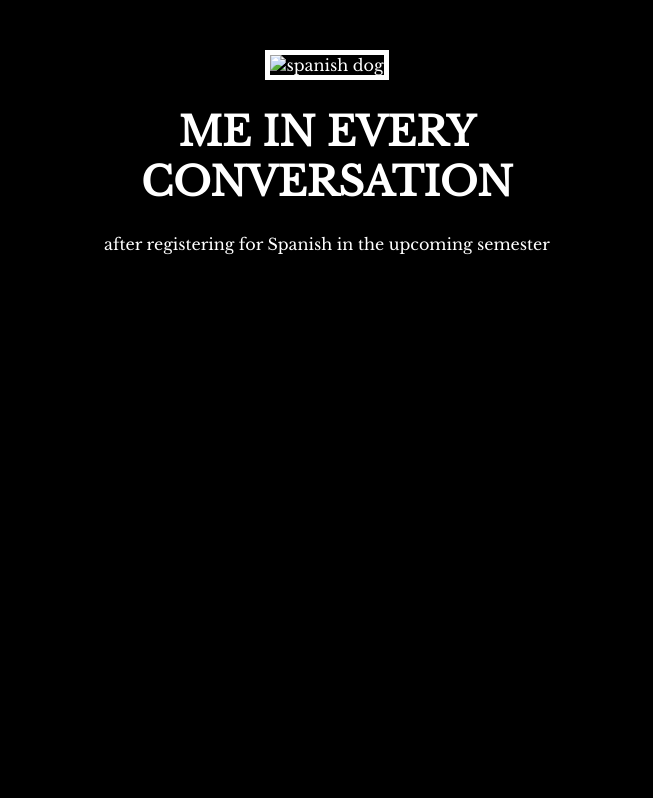
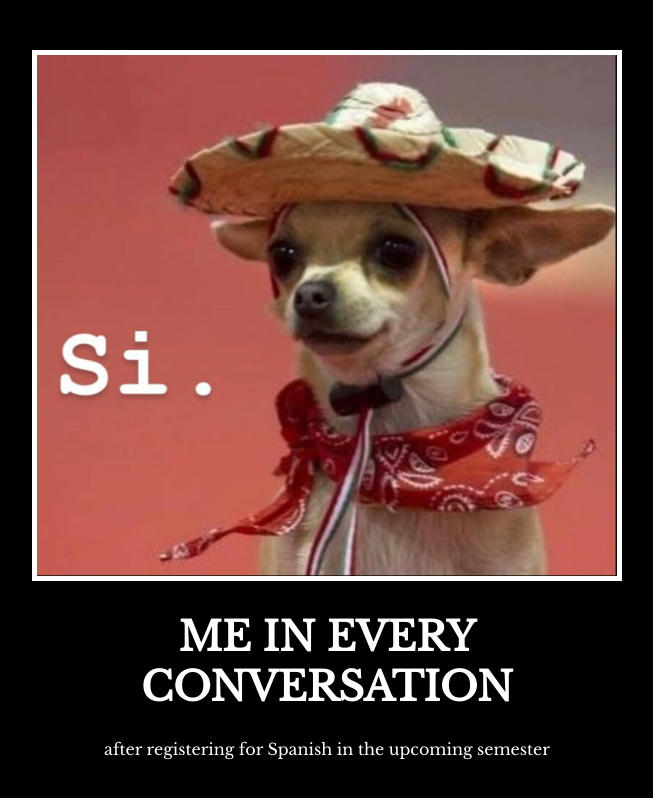
Before and after one commit to kusum-itha/poster-website, a plain HTML site: page index.html in a window 1280 px wide. Shown: the whole page, without its empty margins (313-966 px from the left). Drawn offline with nearby package versions, Linux system fonts and the light colour scheme.

Commit message:
Update index.html
corrected the location of the image

```diff
--- a/index.html
+++ b/index.html
@@ -11,7 +11,7 @@
 </head>
 <body>
   <div class="content">
-    <img class="dog_img" src="./assets/images/spanish_dog.jpg" alt="spanish dog" />
+    <img class="dog_img" src="./spanish_dog.jpg" alt="spanish dog" />
     <h1>me in every conversation</h1>
     <p>after registering for Spanish in the upcoming semester</p>
   </div>
```
